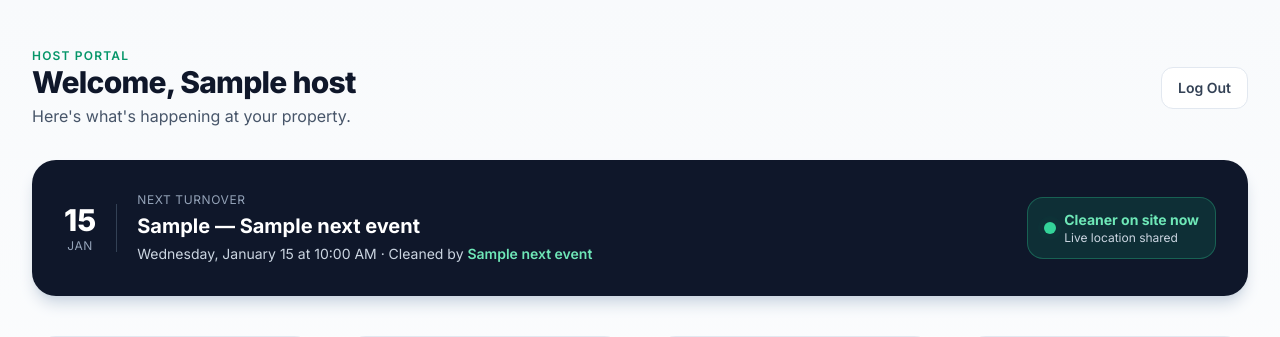
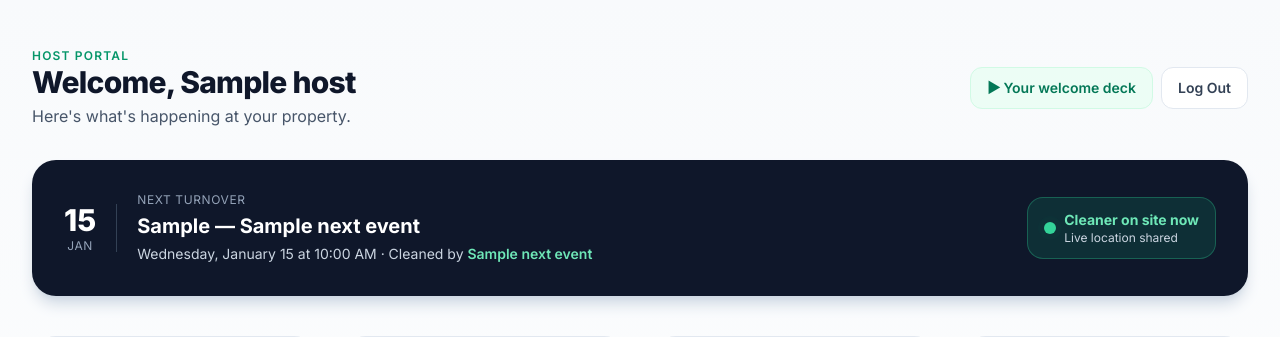
Before and after one commit to get-them666/bizstack-hosts, a FastAPI app: template templates/host_portal.html in a window 1280 px wide. Shown: the part 81-418 px from the top of the page. Run offline with FastAPI, Linux system fonts and the light colour scheme; the template is opened without the code that fills it: most values are stand-ins (such as "Sample title", 1, 10 or a date in 2020); some libraries are stand-ins or nearby versions.

Commit message:
Add bot-presented deck links to host & worker portals

```diff
--- a/templates/host_portal.html
+++ b/templates/host_portal.html
@@ -11,9 +11,12 @@
                 <h1 class="text-3xl font-extrabold tracking-tight text-slate-900">Welcome, {{ host['name'] }}</h1>
                 <p class="mt-1 text-slate-600">Here's what's happening at your property.</p>
             </div>
-            <a href="/api/host/auth/logout" class="inline-flex items-center justify-center px-4 py-2.5 text-sm font-semibold text-slate-700 bg-white border border-slate-200 hover:bg-slate-50 rounded-xl transition-all">
-                Log Out
-            </a>
+            <div class="flex items-center gap-2">
+                <a href="/present/host" class="inline-flex items-center justify-center px-4 py-2.5 text-sm font-semibold text-emerald-700 bg-emerald-50 border border-emerald-100 hover:bg-emerald-100 rounded-xl transition-all">▶ Your welcome deck</a>
+                <a href="/api/host/auth/logout" class="inline-flex items-center justify-center px-4 py-2.5 text-sm font-semibold text-slate-700 bg-white border border-slate-200 hover:bg-slate-50 rounded-xl transition-all">
+                    Log Out
+                </a>
+            </div>
         </div>
 
         <!-- Next Upcoming Turnover Highlight -->
```
Also changed, not shown: templates/worker_portal.html (+6 -3 lines).
